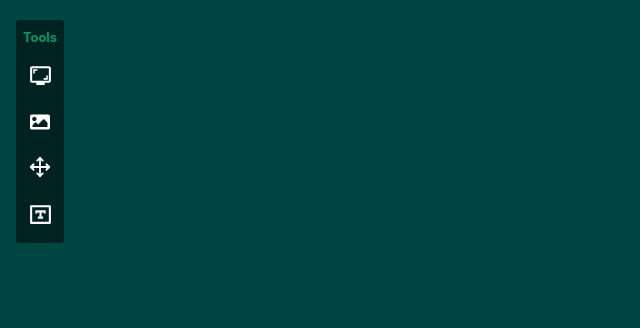
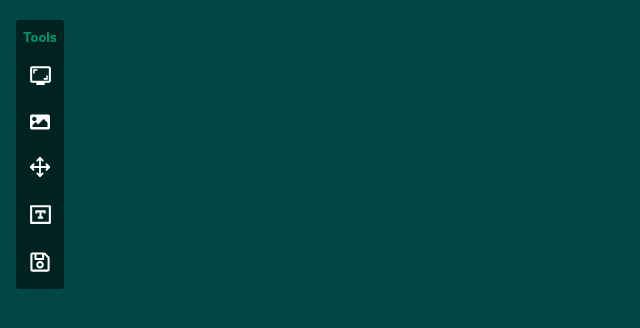
Before and after one commit to dofiki/image_tinker, a React (Vite) app: page / in a window 1280 px wide. Shown: the top 328 px of the page, without its empty margins (0-640 px from the left). Built offline with nearby package versions, Linux system fonts and the light colour scheme.

Commit message:
Added Save feature

```diff
--- a/src/App.tsx
+++ b/src/App.tsx
@@ -1,10 +1,12 @@
 import ToolBar from "./component/ToolBar";
 import { useEditorStore } from "./store/useEditorStore";
 import { Canvas } from "./component/Canvas";
-import { useState } from "react";
+import { useState, useRef } from "react";
 
 export default function App() {
   const { canvasConfig } = useEditorStore();
+  const canvasRef = useRef<HTMLCanvasElement>(null);
+
   const [moveStatus, setMoveStatus] = useState(false);
   const [textStatus, setTextStatus] = useState(false);
 
@@ -12,13 +14,18 @@ export default function App() {
     <>
       <div className="flex pt-5 pl-4 bg-[#004744] h-screen">
         <ToolBar
+          canvasRef={canvasRef}
           moveStatus={moveStatus}
           onMoveStatus={setMoveStatus}
           textStatus={textStatus}
           onTextStatus={setTextStatus}
         />{" "}
         {canvasConfig && (
-          <Canvas moveStatus={moveStatus} textStatus={textStatus} />
+          <Canvas
+            canvasRef={canvasRef}
+            moveStatus={moveStatus}
+            textStatus={textStatus}
+          />
         )}
       </div>
     </>
--- a/src/component/Canvas.tsx
+++ b/src/component/Canvas.tsx
@@ -8,9 +8,11 @@ const MAX_W = window.innerWidth * 0.75;
 const MAX_H = window.innerHeight * 0.85;
 
 export const Canvas = ({
+  canvasRef,
   moveStatus,
   textStatus,
 }: {
+  canvasRef: React.RefObject<HTMLCanvasElement | null>;
   moveStatus: boolean;
   textStatus: boolean;
 }) => {
@@ -26,7 +28,6 @@ export const Canvas = ({
 
   const selectedElement =
     elements.find((el) => el.id === selectedElementId) ?? null;
-  const canvasRef = useRef<HTMLCanvasElement>(null);
   const isDragging = useRef(false);
   const dragOffset = useRef({ x: 0, y: 0 });
   const dragElementId = useRef<string | null>(null);
@@ -123,6 +124,7 @@ export const Canvas = ({
     if (!moveStatus) return;
     const { x: mouseX, y: mouseY } = getCanvasCoords(e);
 
+    // resize
     if (selectedElement) {
       const handles = getHandleRect(selectedElement);
       const hitHandle = handles.find(
@@ -155,6 +157,7 @@ export const Canvas = ({
       }
     }
 
+    // check : which image intersects with our mouse
     for (let i = elements.length - 1; i >= 0; i--) {
       const el = elements[i];
       if (
--- a/src/component/ToolBar.tsx
+++ b/src/component/ToolBar.tsx
@@ -7,8 +7,10 @@ import { MdOutlineScreenshotMonitor } from "react-icons/md";
 import { FaImage } from "react-icons/fa";
 import { LuMove } from "react-icons/lu";
 import { RiTextSnippet } from "react-icons/ri";
+import { FaRegSave } from "react-icons/fa";
 
 interface ToolBarProps {
+  canvasRef: React.RefObject<HTMLCanvasElement | null>;
   moveStatus: boolean;
   onMoveStatus: React.Dispatch<React.SetStateAction<boolean>>;
   textStatus: boolean;
@@ -16,6 +18,7 @@ interface ToolBarProps {
 }
 
 const ToolBar = ({
+  canvasRef,
   moveStatus,
   onMoveStatus,
   textStatus,
@@ -87,6 +90,20 @@ const ToolBar = ({
     onMoveStatus(false);
   }
 
+  function handleSaveCanvas() {
+    onMoveStatus(false);
+    onTextStatus(false);
+    const canvas = canvasRef.current;
+    if (!canvas) return;
+    const url = canvas.toDataURL("image/png");
+
+    const a = document.createElement("a");
+    a.href = url;
+    a.download = "my-drawing.png";
+    a.click();
+    a.remove();
+  }
+
   return (
     <>
       <div className="flex flex-row">
@@ -132,6 +149,13 @@ const ToolBar = ({
             >
               <RiTextSnippet size={25} />
             </button>
+
+            <button
+              className={`flex items-center justify-center cursor-pointer hover:bg-[#013836] w-full h-full p-2`}
+              onClick={handleSaveCanvas}
+            >
+              <FaRegSave size={22} />
+            </button>
           </div>
         </div>
         <div className="pl-4">
```
Also changed, not shown: 1 other file (tests, documents, lock files or other folders).
